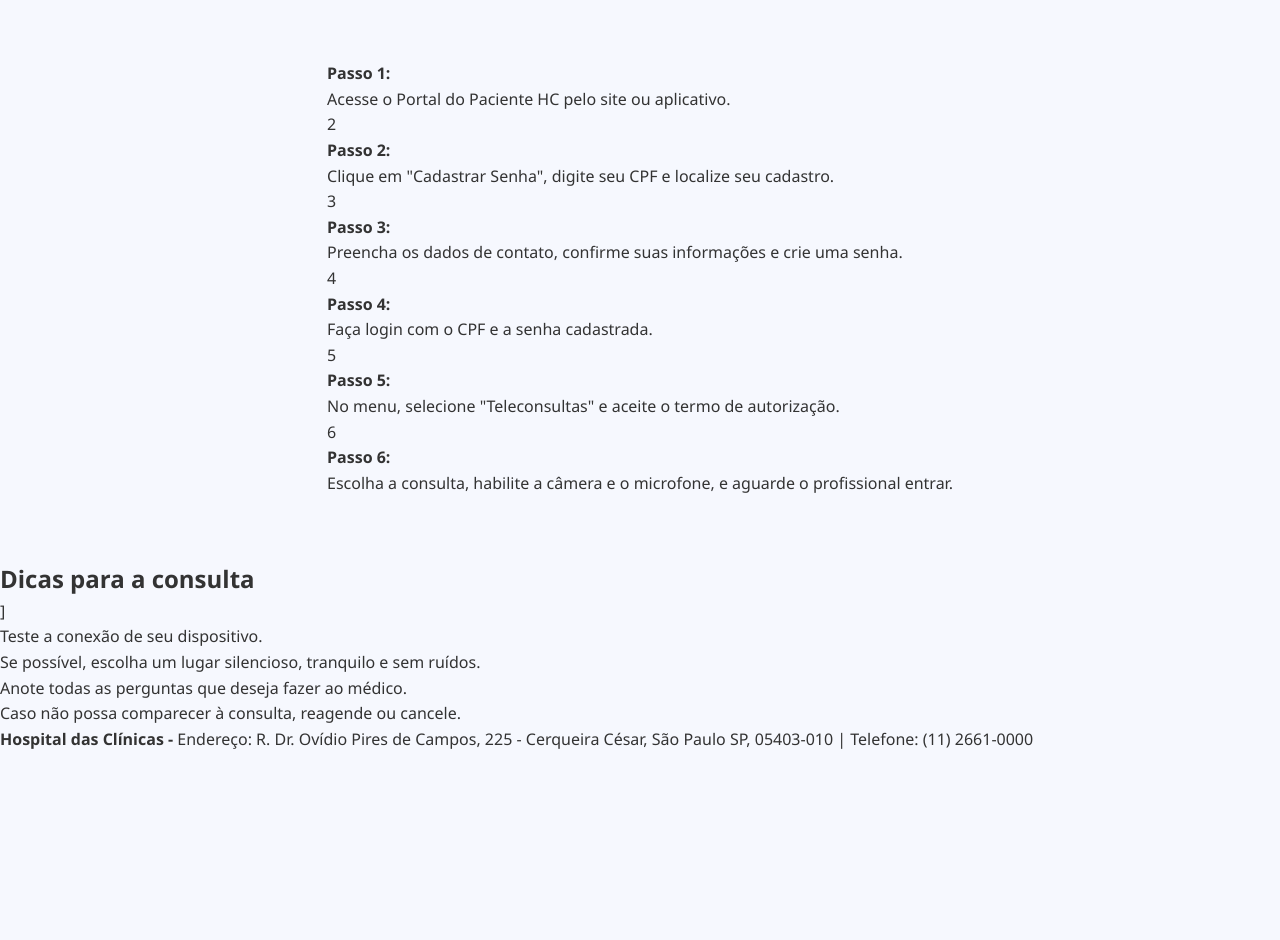
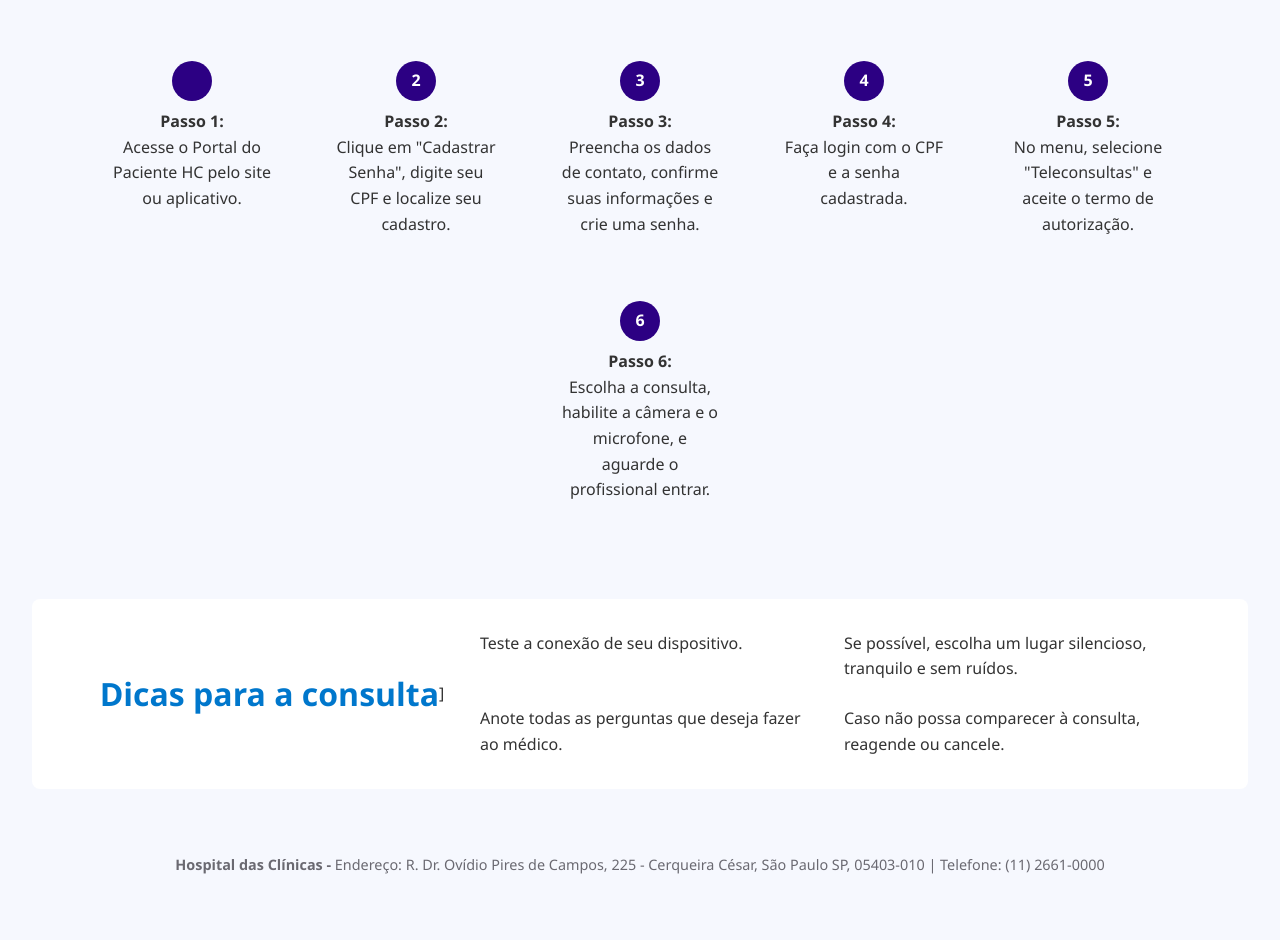
Before and after one commit to HC-Challenge-Sprint1/hc-html-interface, a plain HTML site: page index.html in a window 1280 px wide. Shown: the part 1485-2425 px from the top of the page. Before the commit the page ends 2237 px from the top, so only its background shows below. Drawn offline with Linux system fonts and the light colour scheme.

Commit message:
CSS Dicas e footer.

```diff
--- a/style.css
+++ b/style.css
@@ -114,3 +114,85 @@
     font-size: 1.7rem;
     color: #5271ff;
   }
+
+  /* Linha do tempo horizontal */
+.coluna-direita {
+  display: flex;
+  flex-direction: row;
+  flex-wrap: wrap;
+  justify-content: center;
+  gap: 4rem;
+}
+
+.passo {
+  display: flex;
+  flex-direction: column;
+  align-items: center;
+  max-width: 160px;
+  text-align: center;
+}
+
+.numero-circulo {
+  background-color: #2c0083;
+  color: white;
+  border-radius: 50%;
+  width: 40px;
+  height: 40px;
+  font-weight: bold;
+  display: flex;
+  align-items: center;
+  justify-content: center;
+  margin-bottom: 0.5rem;
+}
+
+
+
+.dicas {
+  background-color: #fff;
+  padding: 2rem 4rem;
+  margin: 2rem;
+  border-radius: 8px;
+  display: flex;
+  gap: 2rem;
+}
+
+.dicas-titulo {
+  flex: 1;
+  display: flex;
+  align-items: center;
+  justify-content: center;
+}
+
+.dicas-titulo h2 {
+  font-size: 2rem;
+  color: #0077cc;
+  text-align: center;
+}
+
+.dicas-conteudo {
+  flex: 2;
+  display: grid;
+  grid-template-columns: 1fr 1fr;
+  gap: 1.5rem;
+}
+
+.dicas-conteudo li {
+  background-color: #00a9a9;
+  padding: 2rem;
+  border-radius: 12px;
+  display: flex;
+  align-items: center;
+  gap: 0.5rem;
+  list-style: none;
+  font-size: 1rem;
+  color: #fff;
+}
+
+
+footer {
+  padding: 2rem 4rem 4rem;
+  text-decoration: none;
+  text-align: center;
+  font-size: 0.9rem;
+  color: #6a6971;
+}
```
